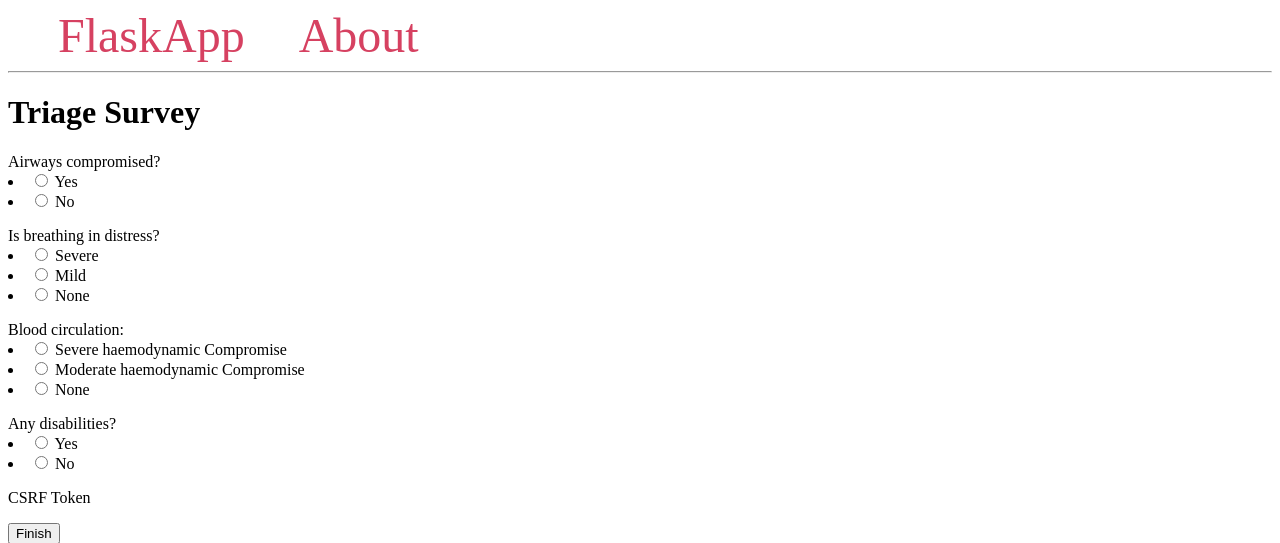
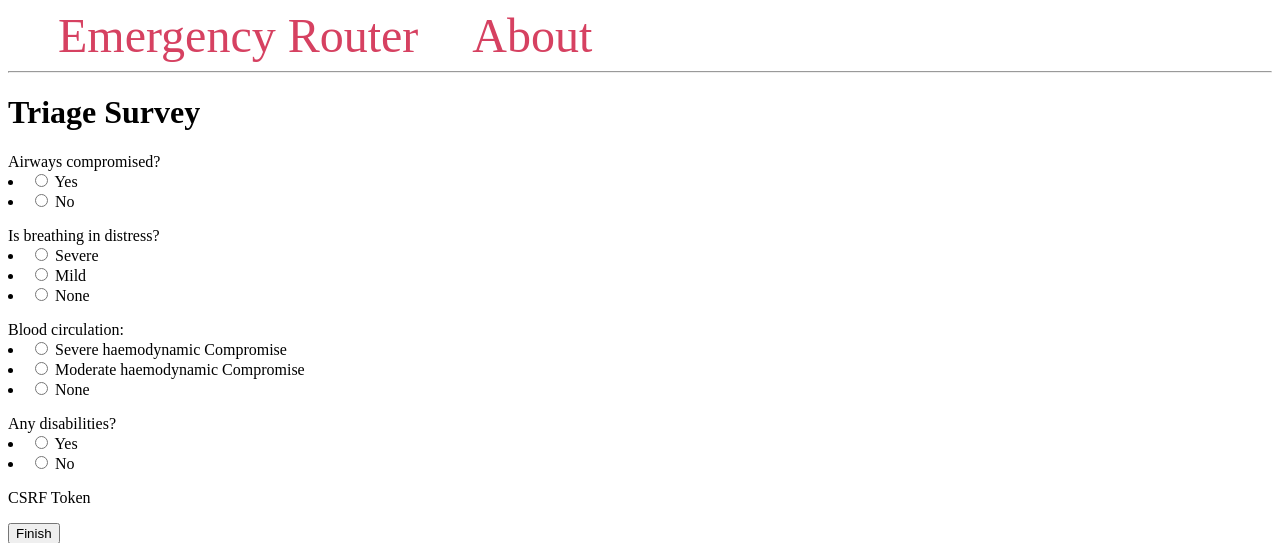
Before and after one commit to RaineGu/EmergencyRouter, a Flask app: page / in a window 1280 px wide. Shown: the top 543 px of the page. Run offline with Flask 3, Linux system fonts and the light colour scheme.

Commit message:
Update base.html

```diff
--- a/templates/base.html
+++ b/templates/base.html
@@ -2,7 +2,7 @@
 <html lang="en">
 <head>
     <meta charset="UTF-8">
-    <title>{% block title %} {% endblock %} - FlaskApp</title>
+    <title>{% block title %} {% endblock %} - Emergency Router</title>
     <style>
         nav a {
             color: #d64161;
@@ -14,7 +14,7 @@
 </head>
 <body>
     <nav>
-        <a href="{{ url_for('index') }}">FlaskApp</a>
+        <a href="{{ url_for('index') }}">Emergency Router</a>
         <a href="#">About</a>
     </nav>
     <hr>
```
